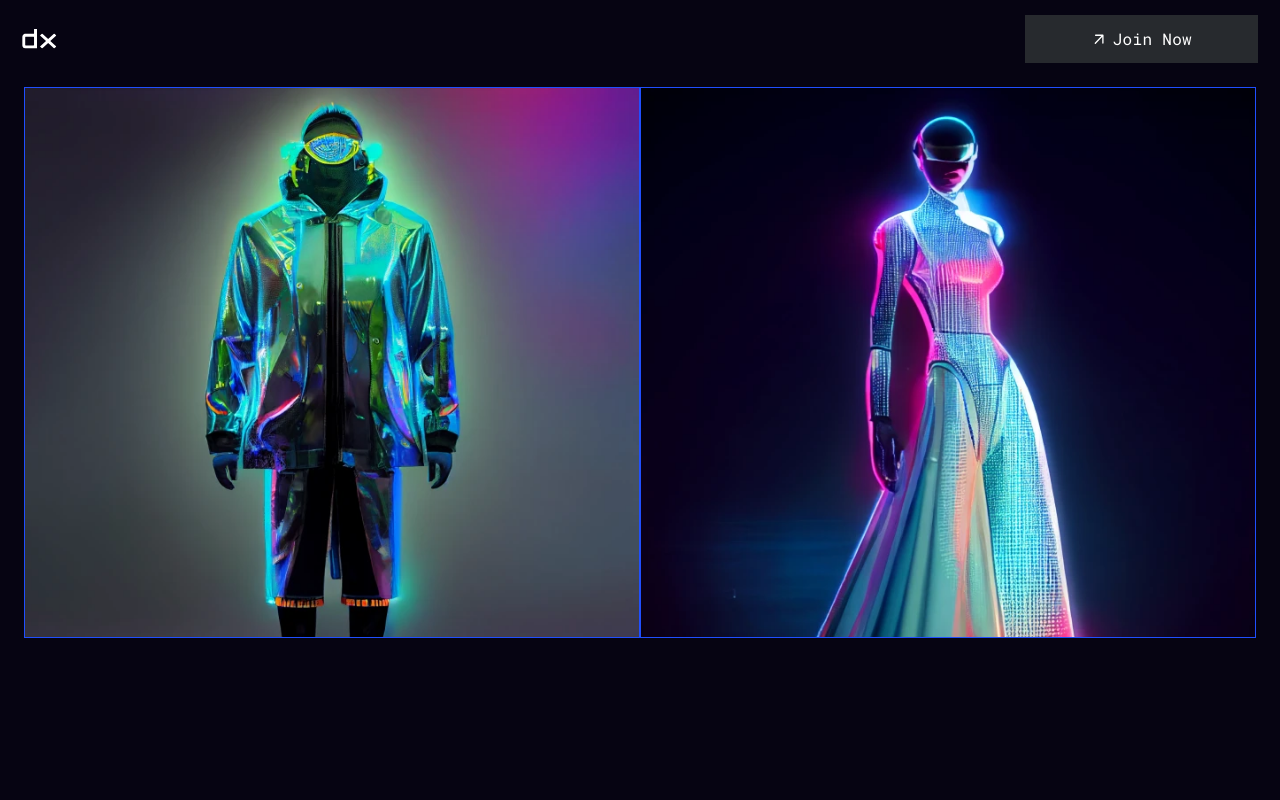
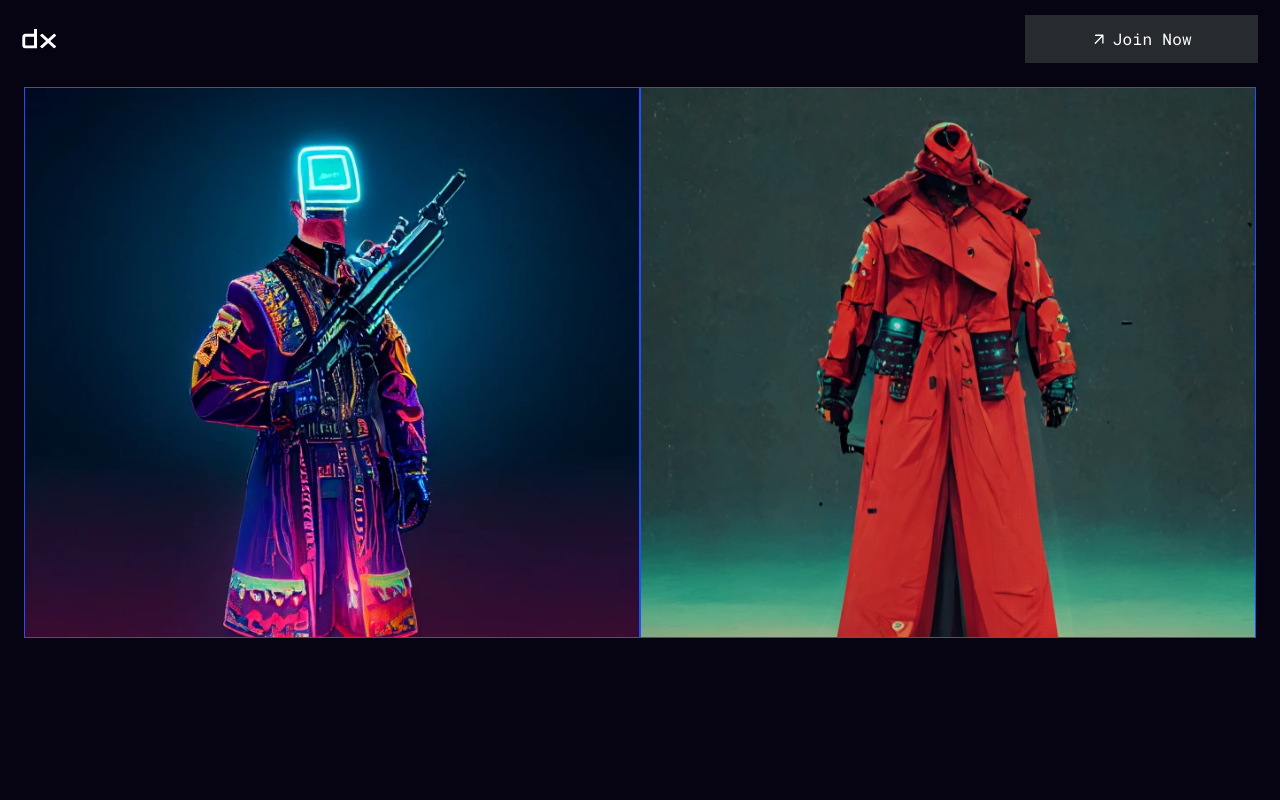
Before and after one commit to webdevbiv/dexola-landing, a React (Vite) app: page / in a window 1280 px wide. Shown: the top 800 px of the page. Built offline with nearby package versions, Linux system fonts and the light colour scheme.

Commit message:
FIX | imagefader

```diff
--- a/src/components/ImageFader/ImageFader.jsx
+++ b/src/components/ImageFader/ImageFader.jsx
@@ -1,91 +1,36 @@
-// import PropTypes from "prop-types";
-// import { useState, useEffect } from "react";
-// import s from "./ImageFader.module.scss";
-
-// export const ImageFader = ({ images, delay }) => {
-//   const [currentImageIndex, setCurrentImageIndex] = useState(0);
-
-//   useEffect(() => {
-//     const startInterval = () => {
-//       return setInterval(() => {
-//         setCurrentImageIndex((prevIndex) => (prevIndex + 1) % images.length);
-//       }, 4000); // 4 seconds for each image
-//     };
-
-//     const timeout = setTimeout(startInterval, delay);
-
-//     return () => {
-//       clearTimeout(timeout); // Cleanup timeout
-//       clearInterval(startInterval); // Cleanup interval
-//     };
-//   }, [images, delay]);
-
-//   return (
-//     <div className={s.imageContainer}>
-//       {images.map((src, index) => (
-//         <img
-//           key={index}
-//           src={src}
-//           alt={`Nft image ${index}`}
-//           className={`${s.image} ${
-//             index === currentImageIndex ? s.active : ""
-//           }`}
-//         />
-//       ))}
-//     </div>
-//   );
-// };
-
-// ImageFader.propTypes = {
-//   images: PropTypes.arrayOf(PropTypes.string).isRequired,
-//   delay: PropTypes.number.isRequired,
-// };
-
 import PropTypes from "prop-types";
 import { useState, useEffect } from "react";
 import s from "./ImageFader.module.scss";
-import { Skeleton } from "../Skeleton/Skeleton";
 
 export const ImageFader = ({ images, delay }) => {
   const [currentImageIndex, setCurrentImageIndex] = useState(0);
-  const [loadedImages, setLoadedImages] = useState([]);
 
   useEffect(() => {
-    const interval = setInterval(() => {
+    const startInterval = () => {
+      return setInterval(() => {
         setCurrentImageIndex((prevIndex) => (prevIndex + 1) % images.length);
       }, 4000); // 4 seconds for each image
+    };
 
-    const timeout = setTimeout(() => {
-      clearInterval(interval);
-    }, delay);
+    const timeout = setTimeout(startInterval, delay);
 
     return () => {
       clearTimeout(timeout); // Cleanup timeout
-      clearInterval(interval); // Cleanup interval
+      clearInterval(startInterval); // Cleanup interval
     };
   }, [images, delay]);
-
-  const handleImageLoad = (index) => {
-    setLoadedImages((prev) => [...prev, index]);
-  };
 
   return (
     <div className={s.imageContainer}>
       {images.map((src, index) => (
-        <div
+        <img
           key={index}
-          className={s.imageWrapper}
-        >
-          <img
           src={src}
           alt={`Nft image ${index}`}
-            onLoad={() => handleImageLoad(index)}
           className={`${s.image} ${
             index === currentImageIndex ? s.active : ""
-            } `}
+          }`}
         />
-          {!loadedImages.includes(index) && <Skeleton />}
-        </div>
       ))}
     </div>
   );
--- a/src/components/Skeleton/Skeleton.jsx
+++ /dev/null
@@ -1,5 +0,0 @@
-import s from "./Skeleton.module.scss";
-
-export const Skeleton = () => {
-  return <div className={s.skeleton}></div>;
-};
--- a/src/components/Skeleton/Skeleton.module.scss
+++ /dev/null
@@ -1,19 +0,0 @@
-@import "../../styles/_variables.scss";
-
-.skeleton {
-  position: absolute;
-  top: 0;
-  left: 0;
-  width: 100%;
-  height: 100%;
-  animation: skeletonLoading 1s linear infinite alternate;
-}
-
-@keyframes skeletonLoading {
-  0% {
-    background-color: $table-accent-blue;
-  }
-  100% {
-    background-color: $primary-background-color;
-  }
-}
```
Lines whose indentation alone changed are shown as unchanged.
